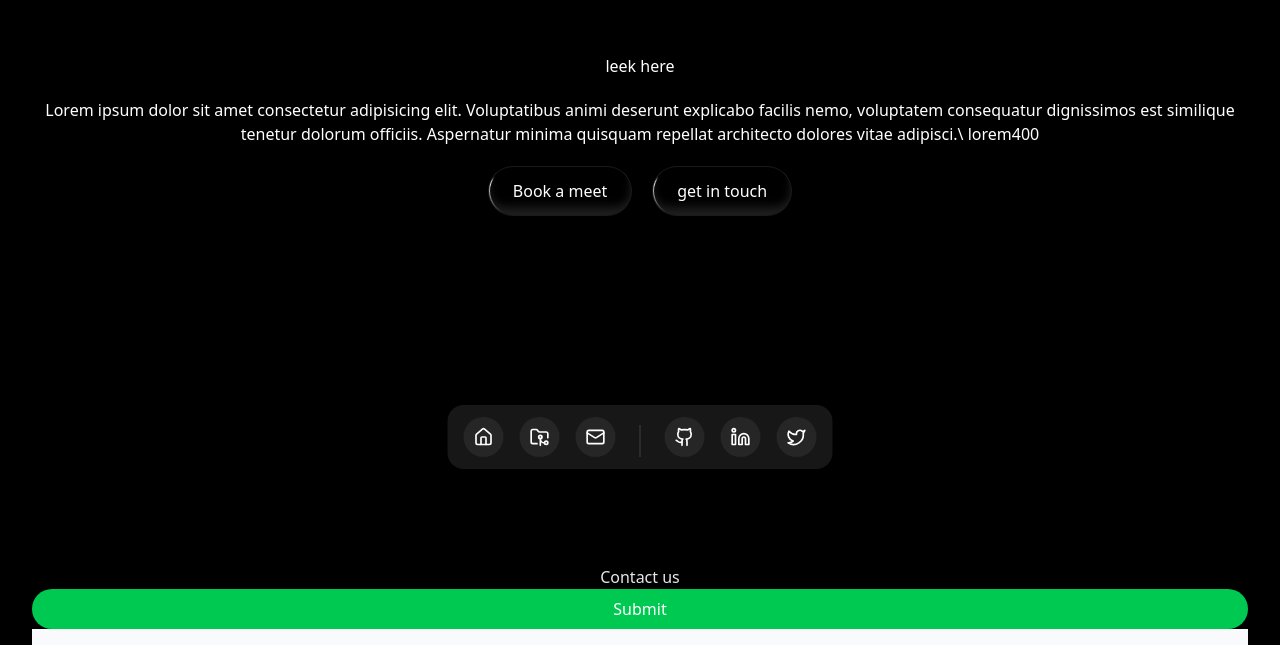
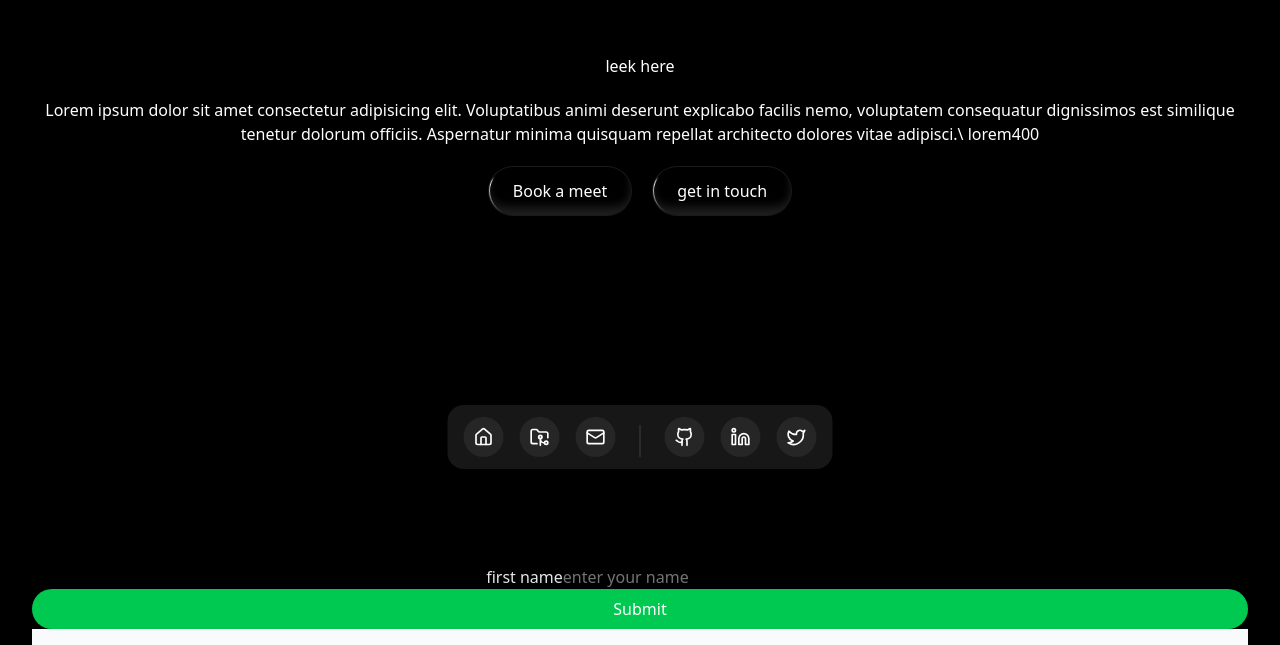
Before and after one commit to awais7796/portfolio, a React (Vite) app: page / in a window 1280 px wide. Shown: the part 307-952 px from the top of the page. Built offline with nearby package versions, Linux system fonts and the light colour scheme.

Commit message:
erro in inputbox compt

```diff
--- a/src/components/ui/InputBox.jsx
+++ b/src/components/ui/InputBox.jsx
@@ -1,8 +1,8 @@
-const InputBox = (label) => {
+const InputBox = ({ label, placeholder }) => {
   return (
     <div className="">
       {label}
-      <input type="text" name="" id="" />
+      <input type="text" placeholder={placeholder} />
     </div>
   );
 };
--- a/src/pages/Contact.jsx
+++ b/src/pages/Contact.jsx
@@ -1,9 +1,12 @@
 import React from "react";
 import { Button } from "@/components/ui/stateful-button";
+import InputBox from "../components/ui/InputBox";
+
 const Contact = () => {
   return (
     <div id="contact" className="flex flex-col pt-10 text-border">
-      Contact us
+      <InputBox label="first name" placeholder="enter your name" />
+
       <Button>Submit</Button>
     </div>
   );
```
